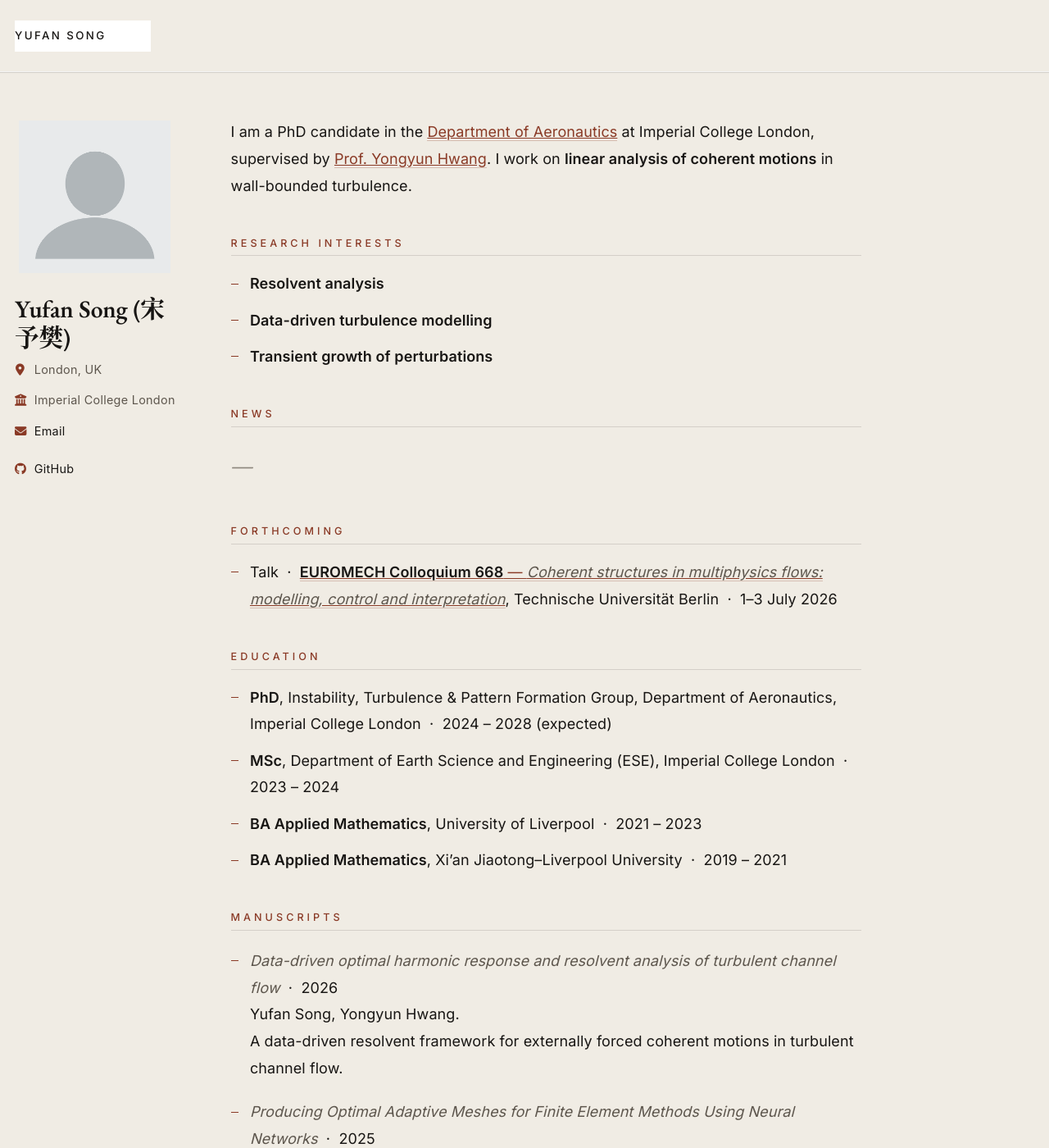
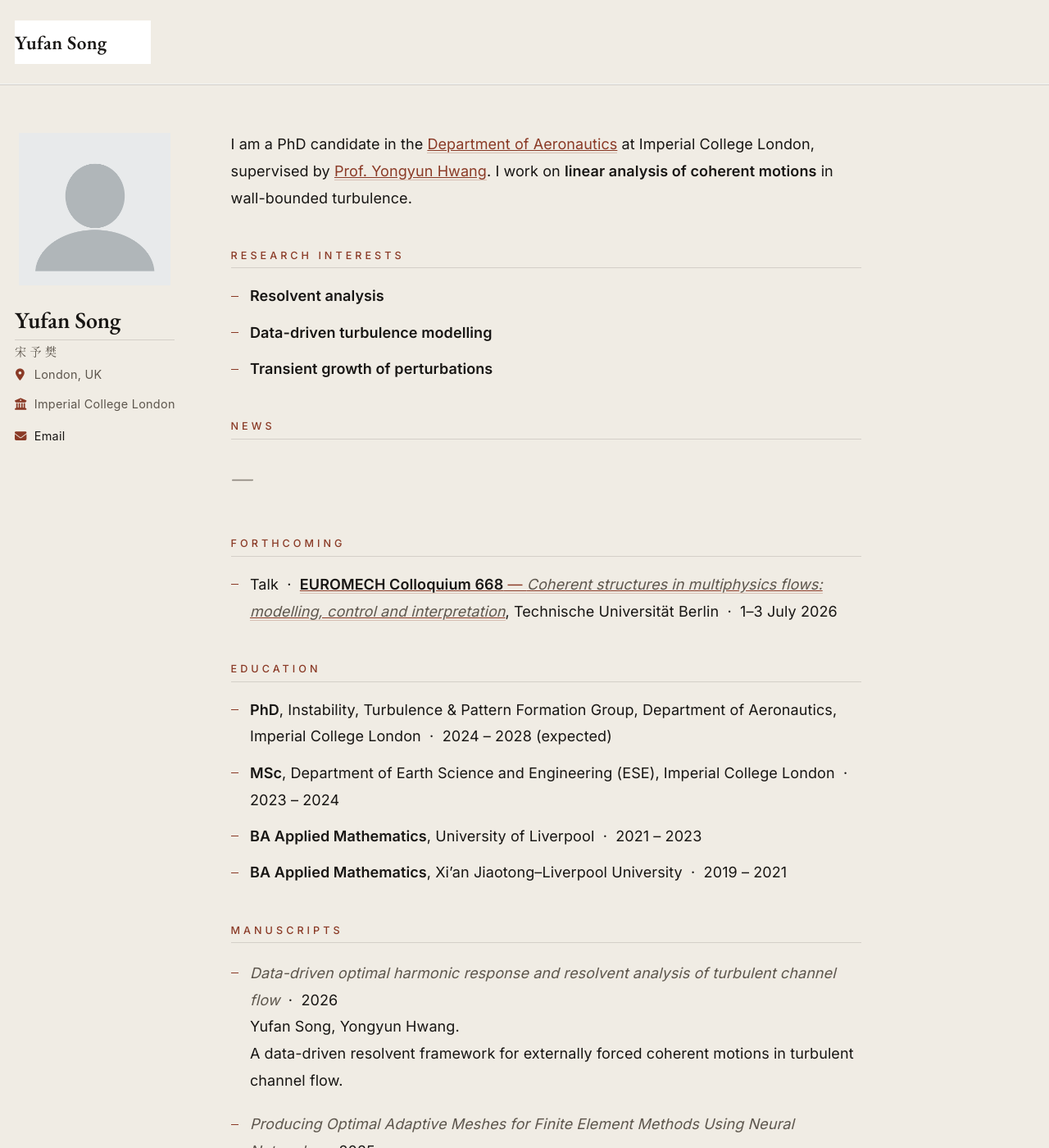
Before and after one commit to songyufan1005/yufansong.github.io, a Jekyll site: the page built from _pages/about.md, in a window 1280 px wide and 1400 px high. Shown: the whole window at 82% size. Built offline with Jekyll 4.4.1, drawn with Linux system fonts in a browser that asks for light colours; a script bundle is joined from its source files by our own code; library files that are not in the unit come from our copies.

Commit message:
Refine sidebar header: bilingual name, fix masthead site title, drop GitHub
- Split bilingual name into 'Yufan Song' and a quiet '宋予樊' sub-line on its own row,
  separated by a hairline rule (no more awkward parenthesised wrap)
- Override masthead__menu-item--lg link styling so the site title renders in EB Garamond,
  not uppercase Inter; kill the .selected white background
- Remove GitHub social link from sidebar

Co-Authored-By: Claude Opus 4.7 (1M context) <noreply@anthropic.com>

```diff
--- a/_config.yml
+++ b/_config.yml
@@ -23,7 +23,8 @@ repository               : "songyufan1005/yufansong.github.io"
 author:
   # Biographic information
   avatar           : "profile.png"
-  name             : "Yufan Song (宋予樊)"
+  name             : "Yufan Song"
+  name_cn          : "宋予樊"
   pronouns         :
   bio              :
   location         : "London, UK"
@@ -50,7 +51,7 @@ author:
   bitbucket        : # Username - Update with your username on the site
   codepen          : # Username
   dribbble         : # Username
-  github           : "songyufan1005"
+  github           :
   kaggle           : # Username
   stackoverflow    : # User number or user number and name (i.e., use "1" or "1/jeff-atwood")
 
--- a/_includes/author-profile.html
+++ b/_includes/author-profile.html
@@ -15,7 +15,7 @@
   </div>
 
   <div class="author__content">
-    <h3 class="author__name">{{ author.name }}</h3>
+    <h3 class="author__name">{{ author.name }}{% if author.name_cn %}<span class="author__name-cn">{{ author.name_cn }}</span>{% endif %}</h3>
     {% if author.pronouns %}<p class="author__pronouns">{{ author.pronouns }}</p>{% endif %}
     {% if author.bio %}<p class="author__bio">{{ author.bio }}</p>{% endif %}
   </div>
--- a/assets/css/custom.css
+++ b/assets/css/custom.css
@@ -107,15 +107,24 @@ a:hover {
 .masthead__inner-wrap { padding: 1.4em 1em; max-width: 1280px; }
 .greedy-nav { background: transparent !important; }
 
+/* Site title — the masthead__menu-item--lg is the home link/site title.
+   Override the generic visible-links styling so the title stays elegant serif. */
+.greedy-nav .masthead__menu-item--lg a,
+.greedy-nav .masthead__menu-item--lg.selected a,
+.greedy-nav .masthead__menu-item--lg a:hover,
 .greedy-nav .site-title,
 .greedy-nav a.site-title {
   font-family: "EB Garamond", "Cormorant Garamond", Georgia, serif !important;
   font-weight: 600 !important;
   font-size: 1.3rem !important;
-  letter-spacing: 0.012em;
+  letter-spacing: 0.012em !important;
   color: var(--aw-ink) !important;
+  text-transform: none !important;
+  background: transparent !important;
   border-bottom: none;
 }
+
+/* Other masthead items (currently none, but defensive) */
 .greedy-nav .visible-links a,
 .greedy-nav .hidden-links a {
   color: var(--aw-ink) !important;
@@ -125,9 +134,17 @@ a:hover {
   font-size: 0.74rem;
   letter-spacing: 0.18em;
   text-transform: uppercase;
+  background: transparent !important;
 }
 .greedy-nav .visible-links a:hover { color: var(--aw-accent) !important; }
 .greedy-nav .visible-links a::before { background: var(--aw-accent) !important; }
+
+/* Kill any selected-state background that the default theme adds */
+.greedy-nav .masthead__menu-item.selected a,
+.greedy-nav .masthead__menu-item--lg.selected a,
+.greedy-nav .masthead__menu-item--lg.persist.selected a {
+  background: transparent !important;
+}
 
 /* ---------- Sidebar (author profile) ---------- */
 .sidebar { color: var(--aw-ink); }
@@ -143,17 +160,30 @@ a:hover {
 }
 
 .author__name {
-  font-family: "EB Garamond", "Cormorant Garamond",
-               "Source Han Serif SC", "Noto Serif CJK SC",
-               "Songti SC", "STSong", "SimSun", Georgia, serif !important;
+  font-family: "EB Garamond", "Cormorant Garamond", Georgia, serif !important;
   font-weight: 600 !important;
-  font-size: 1.65rem !important;
+  font-size: 1.55rem !important;
   letter-spacing: -0.005em;
   color: var(--aw-ink) !important;
-  margin: 0.4em 0 0.2em !important;
+  margin: 0.5em 0 0.2em !important;
   line-height: 1.18;
 }
 .author__name::before { content: none !important; }
+
+/* Chinese sub-name — small caps weight, lighter, on its own line */
+.author__name-cn {
+  display: block;
+  font-family: "Source Han Serif SC", "Noto Serif CJK SC",
+               "Songti SC", "STSong", "SimSun", "EB Garamond", serif;
+  font-size: 0.78rem;
+  font-weight: 400;
+  color: var(--aw-ink-soft);
+  letter-spacing: 0.32em;
+  margin-top: 0.45em;
+  padding-top: 0.45em;
+  border-top: 1px solid var(--aw-rule);
+  line-height: 1;
+}
 
 .author__bio {
   font-size: 0.92rem;
```
